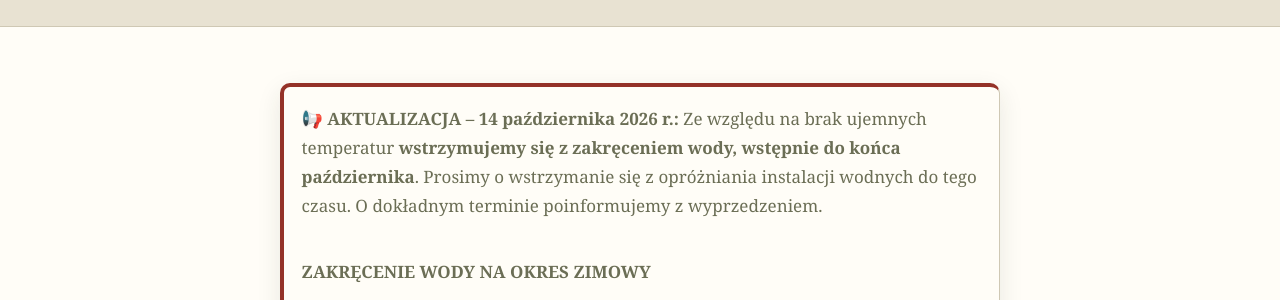
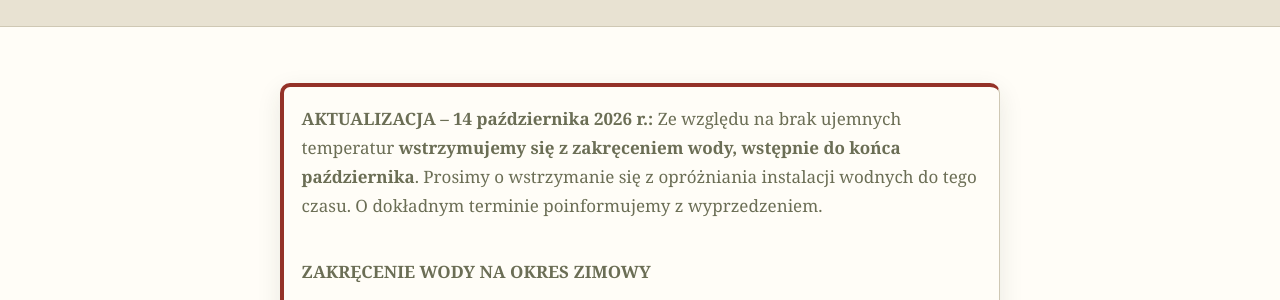
Before and after one commit to brxie/montin-page, a Jekyll site: the page built from _announcements/2026-09-20-zakrecenie-wody.md, in a window 1280 px wide and 900 px high. Shown: the part 352-652 px from the top of the window. Built offline with Jekyll 4.4.1, drawn with Linux system fonts in a browser that asks for light colours.

```diff
--- a/_announcements/2026-09-20-zakrecenie-wody.md
+++ b/_announcements/2026-09-20-zakrecenie-wody.md
@@ -8,7 +8,7 @@ slug: zakrecenie-wody-zima-2026
 permalink: /ogloszenia/zakrecenie-wody-zima-2026/
 ---
 
-> **📢 AKTUALIZACJA – 14 października 2026 r.:** Ze względu na brak ujemnych temperatur **wstrzymujemy się z zakręceniem wody, wstępnie do końca października**. Prosimy o wstrzymanie się z opróżniania instalacji wodnych do tego czasu. O dokładnym terminie poinformujemy z wyprzedzeniem.
+> **AKTUALIZACJA – 14 października 2026 r.:** Ze względu na brak ujemnych temperatur **wstrzymujemy się z zakręceniem wody, wstępnie do końca października**. Prosimy o wstrzymanie się z opróżniania instalacji wodnych do tego czasu. O dokładnym terminie poinformujemy z wyprzedzeniem.
 
 **ZAKRĘCENIE WODY NA OKRES ZIMOWY**
 
```
